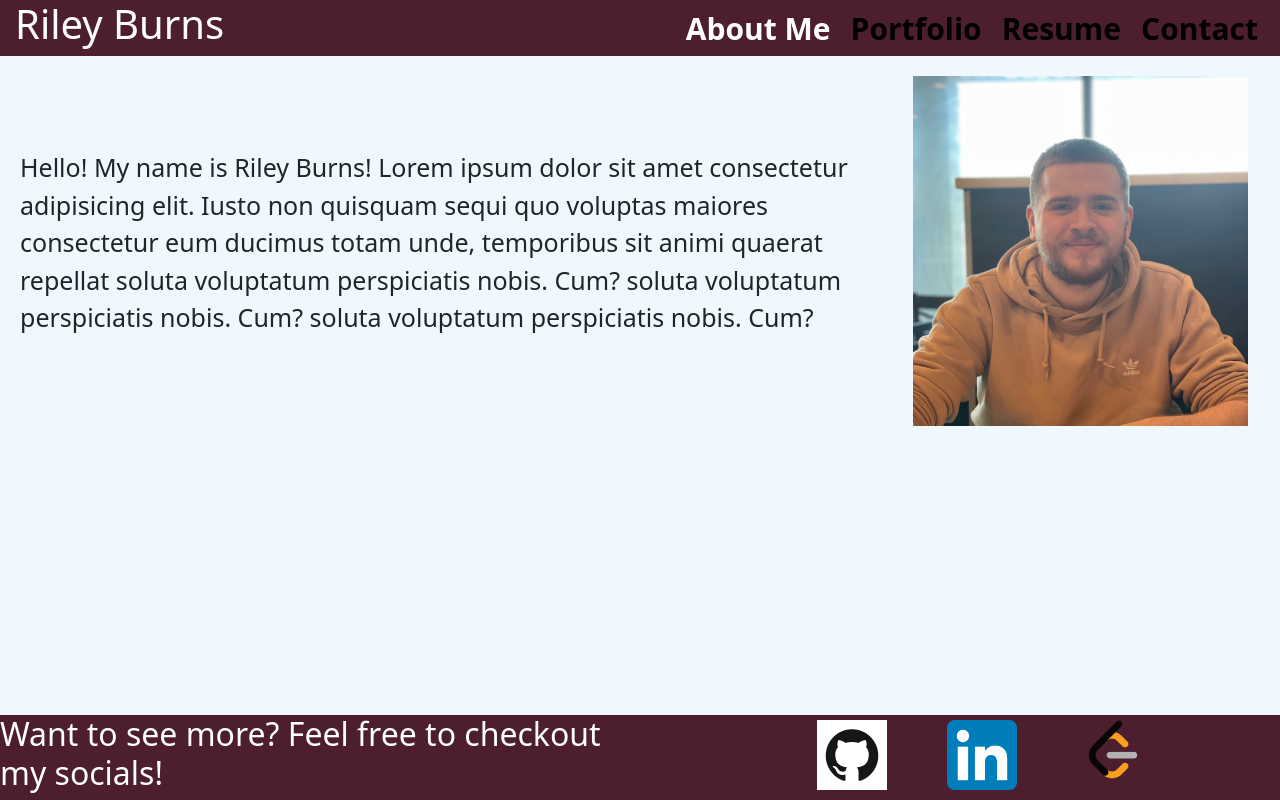
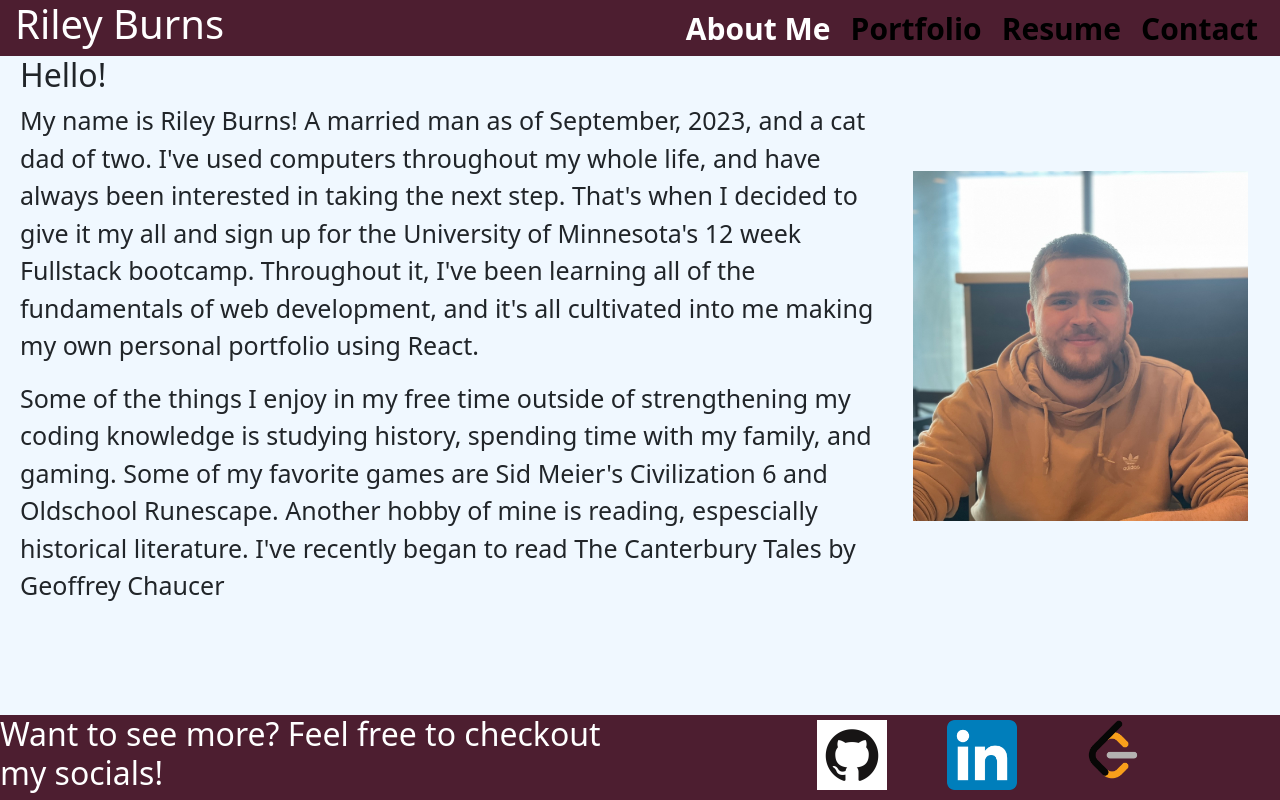
Before and after one commit to RB2277/my-portfolio, a React (Vite) app: page / in a window 1280 px wide. Built offline with nearby package versions, Linux system fonts and the light colour scheme.

Commit message:
changed the about me

```diff
--- a/src/App.css
+++ b/src/App.css
@@ -99,3 +99,7 @@ footer {
 #contactBtn {
   margin-top: 15px;
 }
+
+#personalAbout {
+  margin-top: 15px;
+}
--- a/src/pages/About.jsx
+++ b/src/pages/About.jsx
@@ -4,14 +4,17 @@ function About() {
       <div className="col-12">
         <section className="aboutMe">
           <img id="personalPic" src="../../assets/images/personalPic.jpg" alt="A picture of me"></img>
+
           <p>
-            Hello! My name is Riley Burns! Lorem ipsum dolor sit amet
-            consectetur adipisicing elit. Iusto non quisquam sequi quo voluptas
-            maiores consectetur eum ducimus totam unde, temporibus sit animi
-            quaerat repellat soluta voluptatum perspiciatis nobis. Cum? soluta
-            voluptatum perspiciatis nobis. Cum? soluta voluptatum perspiciatis
-            nobis. Cum?
+          <h2>Hello!</h2>
+            My name is Riley Burns! A married man as of September, 2023, and a cat dad of two. I've used computers throughout my whole life, and have always been interested in taking the next step.
+            That's when I decided to give it my all and sign up for the University of Minnesota's 12 week Fullstack bootcamp. Throughout it, I've been learning all of the fundamentals of web development, and it's all cultivated
+            into me making my own personal portfolio using React.
+            <p id="personalAbout">
+            Some of the things I enjoy in my free time outside of strengthening my coding knowledge is studying history, spending time with my family, and gaming. Some of my favorite games are Sid Meier's Civilization
+            6 and Oldschool Runescape. Another hobby of mine is reading, espescially historical literature. I've recently began to read The Canterbury Tales by Geoffrey Chaucer</p>
           </p>
+
         </section>
       </div>
     </div>
```
